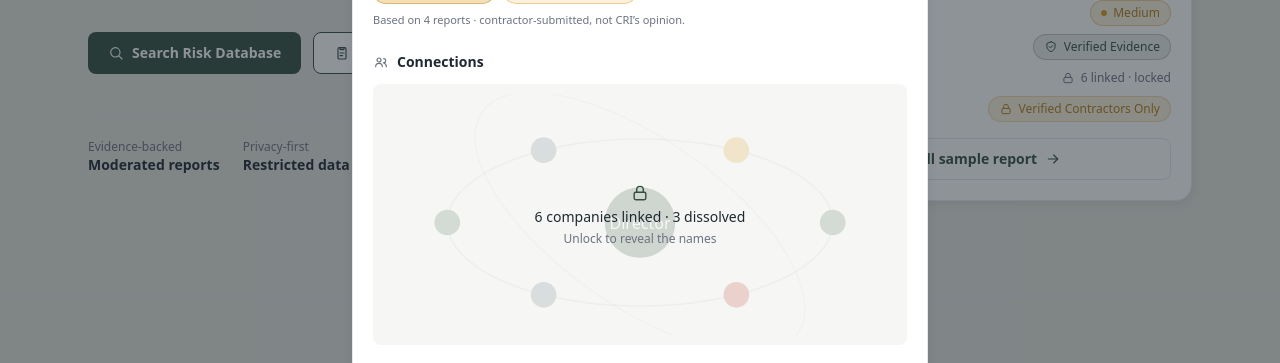
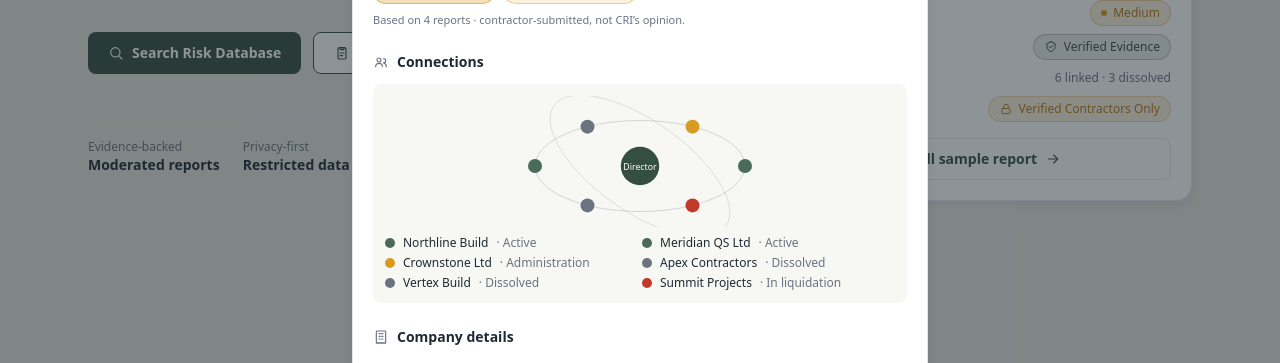
Before and after one commit to Piotr3009/CRI, a Next.js app: page / in a window 1280 px wide. Both pictures are taken after a click on the button "View full sample report". Shown: the part 437-800 px from the top of the page. Built offline with nearby package versions, Linux system fonts and the light colour scheme; no server answers; the database is empty.

Commit message:
Update DashboardPreview.tsx

```diff
--- a/components/DashboardPreview.tsx
+++ b/components/DashboardPreview.tsx
@@ -2,6 +2,7 @@
 
 import { useEffect, useState } from "react";
 import { createPortal } from "react-dom";
+import Link from "next/link";
 import { RiskBadge } from "./RiskBadge";
 import { EvidenceBadge } from "./EvidenceBadge";
 import { VisibilityBadge } from "./VisibilityBadge";
@@ -9,7 +10,6 @@ import {
   ShieldCheckIcon,
   PoundIcon,
   ChatIcon,
-  LockIcon,
   ArrowRightIcon,
   BuildingIcon,
   ClipboardIcon,
@@ -68,11 +68,20 @@ function GaugeTile({
   );
 }
 
-/** Locked "atom" preview: director at the nucleus, linked companies orbiting. */
-function ConnectionsAtomLocked() {
+const LINKED_COMPANIES = [
+  { name: "Northline Build", status: "Active", color: "#4A6B58" },
+  { name: "Meridian QS Ltd", status: "Active", color: "#4A6B58" },
+  { name: "Crownstone Ltd", status: "Administration", color: "#D99A21" },
+  { name: "Apex Contractors", status: "Dissolved", color: "#6B7280" },
+  { name: "Vertex Build", status: "Dissolved", color: "#6B7280" },
+  { name: "Summit Projects", status: "In liquidation", color: "#C0392B" },
+];
+
+/** Revealed "atom": director at the nucleus, linked companies orbiting + named list. */
+function ConnectionsAtom() {
   return (
-    <div className="relative rounded-lg bg-cri-bg p-2.5">
-      <svg viewBox="0 0 320 150" className="block w-full" role="img" aria-label="Locked connections map">
+    <div className="rounded-lg bg-cri-bg p-3">
+      <svg viewBox="0 0 320 150" className="mx-auto block w-full max-w-[280px]" role="img" aria-label="Connections map: director linked to six companies">
         <ellipse cx={160} cy={80} rx={120} ry={52} fill="none" stroke="#6B7280" strokeWidth={1} opacity={0.3} />
         <ellipse cx={160} cy={80} rx={120} ry={52} fill="none" stroke="#6B7280" strokeWidth={1} opacity={0.2} transform="rotate(35 160 80)" />
         <circle cx={280} cy={80} r={8} fill="#4A6B58" />
@@ -84,11 +93,15 @@ function ConnectionsAtomLocked() {
         <circle cx={160} cy={80} r={22} fill="#344E41" />
         <text x={160} y={84} textAnchor="middle" fontSize={10} fill="#FFFFFF">Director</text>
       </svg>
-      <div className="absolute inset-0 flex flex-col items-center justify-center gap-1 rounded-lg bg-cri-bg/80">
-        <LockIcon className="h-5 w-5 text-cri-green" />
-        <p className="text-sm font-medium text-cri-charcoal">6 companies linked · 3 dissolved</p>
-        <p className="text-xs text-cri-steel">Unlock to reveal the names</p>
-      </div>
+      <ul className="mt-2 grid grid-cols-1 gap-1 sm:grid-cols-2">
+        {LINKED_COMPANIES.map((c) => (
+          <li key={c.name} className="flex items-center gap-2 text-xs">
+            <span className="h-2.5 w-2.5 shrink-0 rounded-full" style={{ backgroundColor: c.color }} aria-hidden="true" />
+            <span className="font-medium text-cri-charcoal">{c.name}</span>
+            <span className="text-cri-steel">· {c.status}</span>
+          </li>
+        ))}
+      </ul>
     </div>
   );
 }
@@ -102,6 +115,7 @@ function SectionHead({ icon, children }: { icon: React.ReactNode; children: Reac
   );
 }
 
+/** Full sample report — the post-purchase view a buyer gets after unlocking. */
 function SampleReportModal({ onClose }: { onClose: () => void }) {
   return (
     <div
@@ -173,10 +187,10 @@ function SampleReportModal({ onClose }: { onClose: () => void }) {
             </p>
           </div>
 
-          {/* B — Connections */}
+          {/* B — Connections (revealed) */}
           <div>
             <SectionHead icon={<UsersIcon className="h-4 w-4" />}>Connections</SectionHead>
-            <ConnectionsAtomLocked />
+            <ConnectionsAtom />
           </div>
 
           {/* A — Company details */}
@@ -222,20 +236,19 @@ function SampleReportModal({ onClose }: { onClose: () => void }) {
           </div>
         </div>
 
-        {/* Paywall footer */}
+        {/* Marketing footer (post-purchase view — no paywall) */}
         <div className="flex flex-wrap items-center justify-between gap-3 border-t border-cri-border bg-cri-bg p-5">
           <div>
-            <p className="flex items-center gap-1.5 text-sm font-medium text-cri-charcoal">
-              <LockIcon className="h-4 w-4" /> Full report locked
-            </p>
-            <p className="mt-0.5 text-[11px] text-cri-steel">or 5 for £3.99 · 10 for £4.99</p>
+            <p className="text-sm font-medium text-cri-charcoal">This is a full sample report</p>
+            <p className="mt-0.5 text-[11px] text-cri-steel">Real company reports from £2.99</p>
           </div>
-          <button
-            type="button"
+          <Link
+            href="/search"
+            onClick={onClose}
             className="rounded-lg bg-cri-green px-4 py-2.5 text-sm font-semibold text-white transition-colors hover:bg-cri-green-dark"
           >
-            Unlock — £1.99
-          </button>
+            Search the database
+          </Link>
         </div>
       </div>
     </div>
@@ -305,9 +318,7 @@ export function DashboardPreview() {
         </div>
         <div className="flex items-center justify-between">
           <dt className="text-cri-steel">Connections</dt>
-          <dd className="flex items-center gap-1.5 text-xs text-cri-steel">
-            <LockIcon className="h-3.5 w-3.5" /> 6 linked · locked
-          </dd>
+          <dd className="text-xs text-cri-steel">6 linked · 3 dissolved</dd>
         </div>
         <div className="flex items-center justify-between">
           <dt className="text-cri-steel">Visibility</dt>
```
